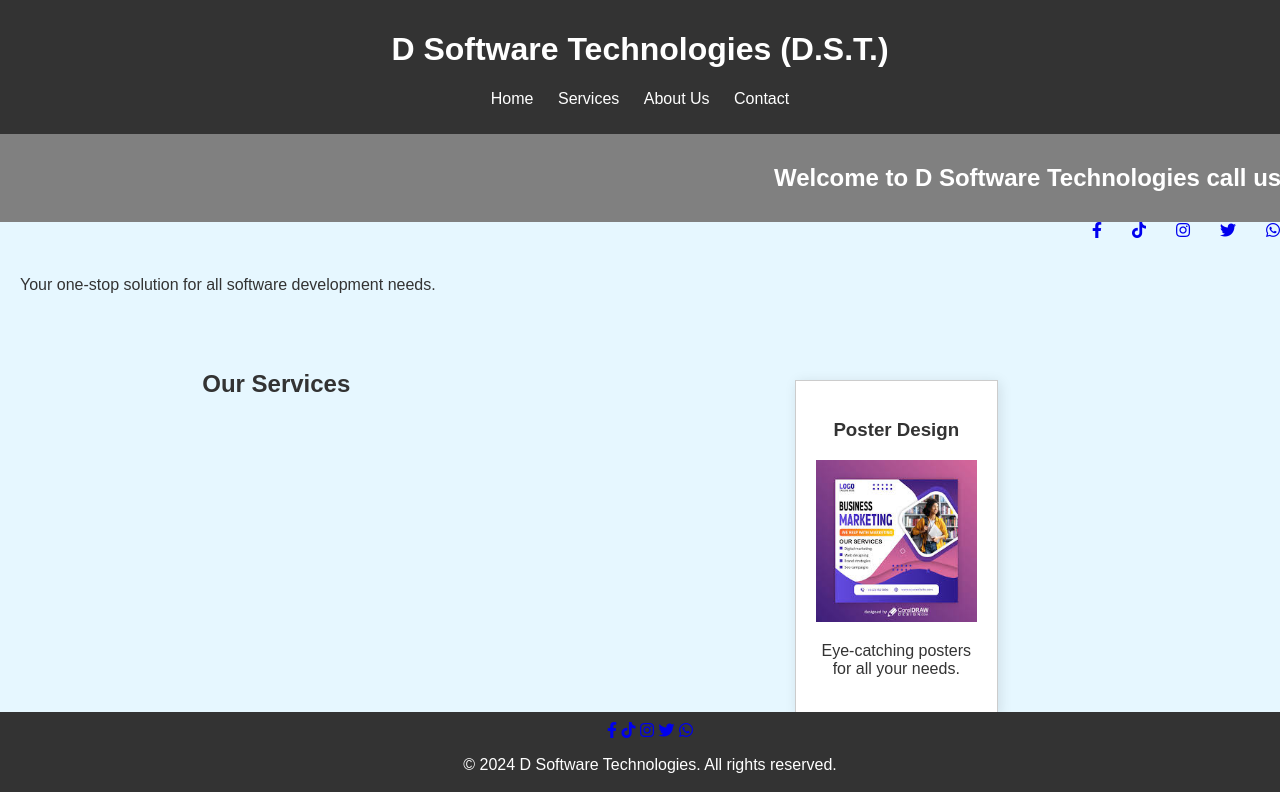
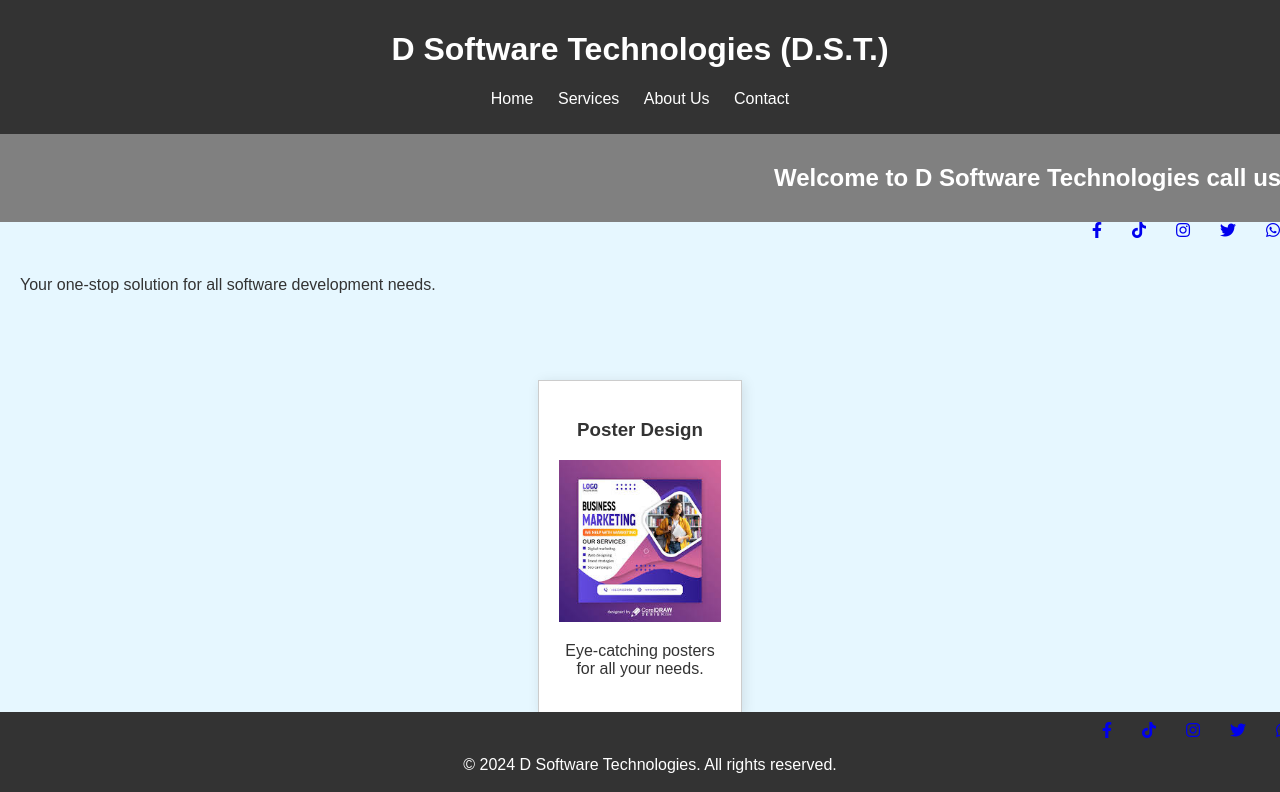
Before and after one commit to Davidwaithaka/D-Software-Technologies-, a plain HTML site: page index.html in a window 1280 px wide. Shown: the top 792 px of the page. Drawn offline with Linux system fonts and the light colour scheme.

Commit message:
Update index.html

```diff
--- a/index.html
+++ b/index.html
@@ -34,7 +34,6 @@
     </section>
 
     <section id="services">
-        <h2>Our Services</h2>
         <div id="rotating-service">
             <!-- The rotating service content will be injected here by JavaScript -->
         </div>
@@ -90,7 +89,7 @@
     </section><br><br>
 
     <footer>
-         <div class="nav-bar-social-icons">
+         <div class="social-icons">
   <a href="https://www.facebook.com/yourprofile"><i class="fab fa-facebook-f"></i></a>
   <a href="tiktok.com/@cinta_enterprises"><i class="fab fa-tiktok"></i></a>
   <a href="https://www.instagram.com/yourprofile"><i class="fab fa-instagram"></i></a>
```
